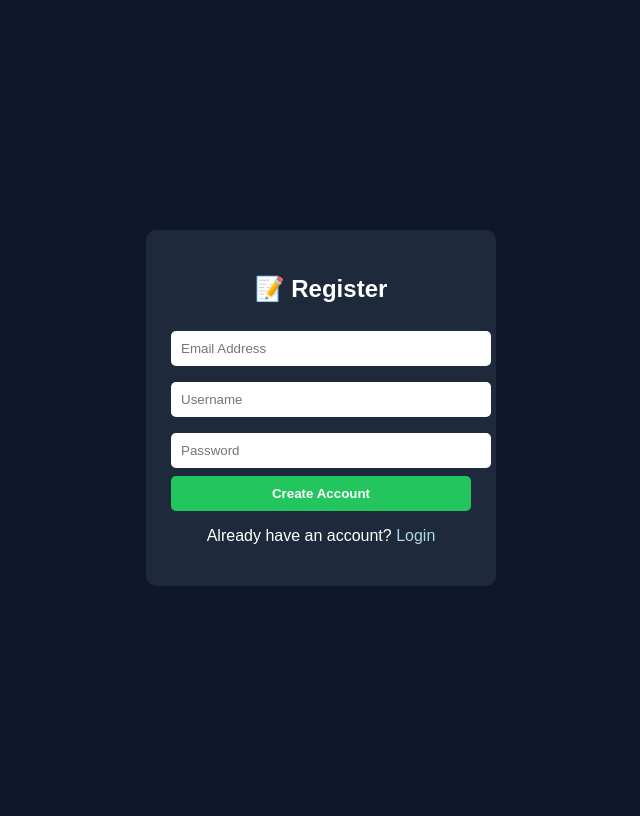
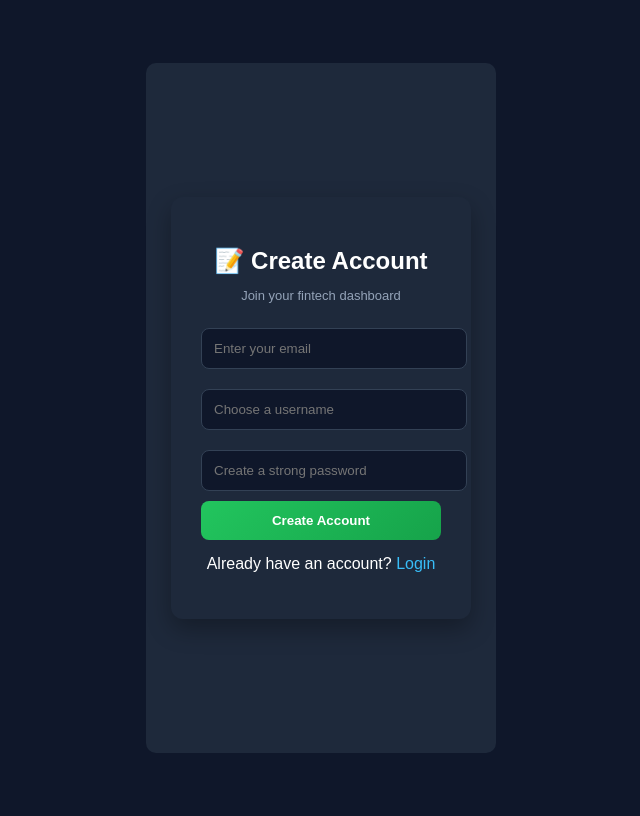
Before and after one commit to geoffreydev23/fintech-app, a Flask app: page /register in a window 1280 px wide. Shown: the whole page, without its empty margins (319-959 px from the left). Run offline with Flask 3, Linux system fonts and the light colour scheme; some libraries are stand-ins or nearby versions.

Commit message:
UI upgrade - fintech style

```diff
--- /dev/null
+++ b/templates/base.html
@@ -0,0 +1,78 @@
+<!DOCTYPE html>
+<html>
+<head>
+    <title>Fintech App</title>
+    <meta name="viewport" content="width=device-width, initial-scale=1.0">
+
+    <style>
+        body {
+            font-family: Arial;
+            background: #0f172a;
+            color: white;
+            display: flex;
+            justify-content: center;
+            align-items: center;
+            height: 100vh;
+        }
+
+        .box {
+            background: #1e293b;
+            padding: 25px;
+            border-radius: 10px;
+            width: 300px;
+        }
+
+        h2 {
+            text-align: center;
+        }
+
+        input {
+            width: 100%;
+            padding: 10px;
+            margin: 8px 0;
+            border-radius: 5px;
+            border: none;
+        }
+
+        button {
+            width: 100%;
+            padding: 10px;
+            background: #22c55e;
+            border: none;
+            color: white;
+            font-weight: bold;
+            border-radius: 5px;
+            cursor: pointer;
+        }
+
+        button:hover {
+            background: #16a34a;
+        }
+
+        a {
+            color: lightblue;
+            text-decoration: none;
+        }
+
+        p {
+            text-align: center;
+        }
+
+        .error {
+            background: #ef4444;
+            padding: 8px;
+            border-radius: 5px;
+            text-align: center;
+            margin-bottom: 10px;
+        }
+    </style>
+</head>
+
+<body>
+
+<div class="box">
+    {% block content %}{% endblock %}
+</div>
+
+</body>
+</html>
--- a/templates/register.html
+++ b/templates/register.html
@@ -1,91 +1,18 @@
-<!DOCTYPE html>
-<html>
-<head>
-    <title>Register</title>
-    <meta name="viewport" content="width=device-width, initial-scale=1.0">
+{% extends "base.html" %}
 
-    <style>
-        body {
-            font-family: Arial;
-            background: #0f172a;
-            color: white;
-            display: flex;
-            justify-content: center;
-            align-items: center;
-            height: 100vh;
-        }
+{% block content %}
 
-        .box {
-            background: #1e293b;
-            padding: 25px;
-            border-radius: 10px;
-            width: 300px;
-        }
-
-        h2 {
-            text-align: center;
-        }
-
-        input {
-            width: 100%;
-            padding: 10px;
-            margin: 8px 0;
-            border-radius: 5px;
-            border: none;
-        }
-
-        button {
-            width: 100%;
-            padding: 10px;
-            background: #22c55e;
-            border: none;
-            color: white;
-            font-weight: bold;
-            border-radius: 5px;
-            cursor: pointer;
-        }
-
-        button:hover {
-            background: #16a34a;
-        }
-
-        a {
-            color: lightblue;
-            text-decoration: none;
-        }
-
-        p {
-            text-align: center;
-        }
-
-        .error {
-            background: #ef4444;
-            padding: 8px;
-            border-radius: 5px;
-            text-align: center;
-            margin-bottom: 10px;
-        }
-
-        .success {
-            background: #22c55e;
-            padding: 8px;
-            border-radius: 5px;
-            text-align: center;
-            margin-bottom: 10px;
-        }
-    </style>
-</head>
-<body>
-
-<div class="box">
-    <h2>📝 Register</h2>
+<div class="auth-container">
+    <div class="auth-box">
+        <h2>📝 Create Account</h2>
+        <p class="subtitle">Join your fintech dashboard</p>
 
         <!-- 🔴 ERROR MESSAGE -->
         {% if error %}
             <div class="error">{{ error }}</div>
         {% endif %}
 
-    <!-- 🟢 SUCCESS MESSAGE (optional) -->
+        <!-- 🟢 SUCCESS MESSAGE -->
         {% if success %}
             <div class="success">{{ success }}</div>
         {% endif %}
@@ -94,20 +21,136 @@
             <!-- 🔐 CSRF TOKEN -->
             <input type="hidden" name="_csrf_token" value="{{ csrf_token() }}">
 
-        <!-- 🆕 EMAIL FIELD -->
-        <input name="email" type="email" placeholder="Email Address" required>
+            <!-- 📧 EMAIL -->
+            <input
+                name="email"
+                type="email"
+                placeholder="Enter your email"
+                required
+            >
 
-        <input name="username" placeholder="Username" required>
-        <input name="password" type="password" placeholder="Password" required>
+            <!-- 👤 USERNAME -->
+            <input
+                name="username"
+                placeholder="Choose a username"
+                required
+            >
+
+            <!-- 🔒 PASSWORD -->
+            <input
+                name="password"
+                type="password"
+                placeholder="Create a strong password"
+                required
+            >
 
             <button type="submit">Create Account</button>
         </form>
 
-    <p>
+        <p class="switch">
             Already have an account?
             <a href="/login">Login</a>
         </p>
     </div>
+</div>
 
-</body>
-</html>
+<style>
+.auth-container {
+    display: flex;
+    justify-content: center;
+    align-items: center;
+    height: 80vh;
+}
+
+.auth-box {
+    background: #1e293b;
+    padding: 30px;
+    border-radius: 12px;
+    width: 340px;
+    box-shadow: 0 10px 25px rgba(0,0,0,0.3);
+    animation: fadeIn 0.5s ease;
+}
+
+h2 {
+    text-align: center;
+    margin-bottom: 5px;
+}
+
+.subtitle {
+    text-align: center;
+    font-size: 13px;
+    color: #94a3b8;
+    margin-bottom: 15px;
+}
+
+input {
+    width: 100%;
+    padding: 12px;
+    margin: 10px 0;
+    border-radius: 8px;
+    border: 1px solid #334155;
+    background: #0f172a;
+    color: white;
+    transition: 0.3s;
+}
+
+input:focus {
+    outline: none;
+    border-color: #22c55e;
+    box-shadow: 0 0 5px #22c55e;
+}
+
+button {
+    width: 100%;
+    padding: 12px;
+    background: linear-gradient(135deg, #22c55e, #16a34a);
+    border: none;
+    color: white;
+    font-weight: bold;
+    border-radius: 8px;
+    cursor: pointer;
+    transition: 0.3s;
+}
+
+button:hover {
+    transform: scale(1.03);
+    box-shadow: 0 0 10px #22c55e;
+}
+
+a {
+    color: #38bdf8;
+    text-decoration: none;
+}
+
+a:hover {
+    text-decoration: underline;
+}
+
+.switch {
+    text-align: center;
+    margin-top: 15px;
+}
+
+.error {
+    background: #ef4444;
+    padding: 10px;
+    border-radius: 6px;
+    text-align: center;
+    margin-bottom: 10px;
+}
+
+.success {
+    background: #22c55e;
+    padding: 10px;
+    border-radius: 6px;
+    text-align: center;
+    margin-bottom: 10px;
+}
+
+@keyframes fadeIn {
+    from { opacity: 0; transform: translateY(10px); }
+    to { opacity: 1; transform: translateY(0); }
+}
+</style>
+
+{% endblock %}
```
Also changed, not shown: templates/login.html (+86 -18 lines), templates/reset.html (+111 -47 lines), templates/reset_request.html (+136 -9 lines). Lines whose indentation alone changed are shown as unchanged.
